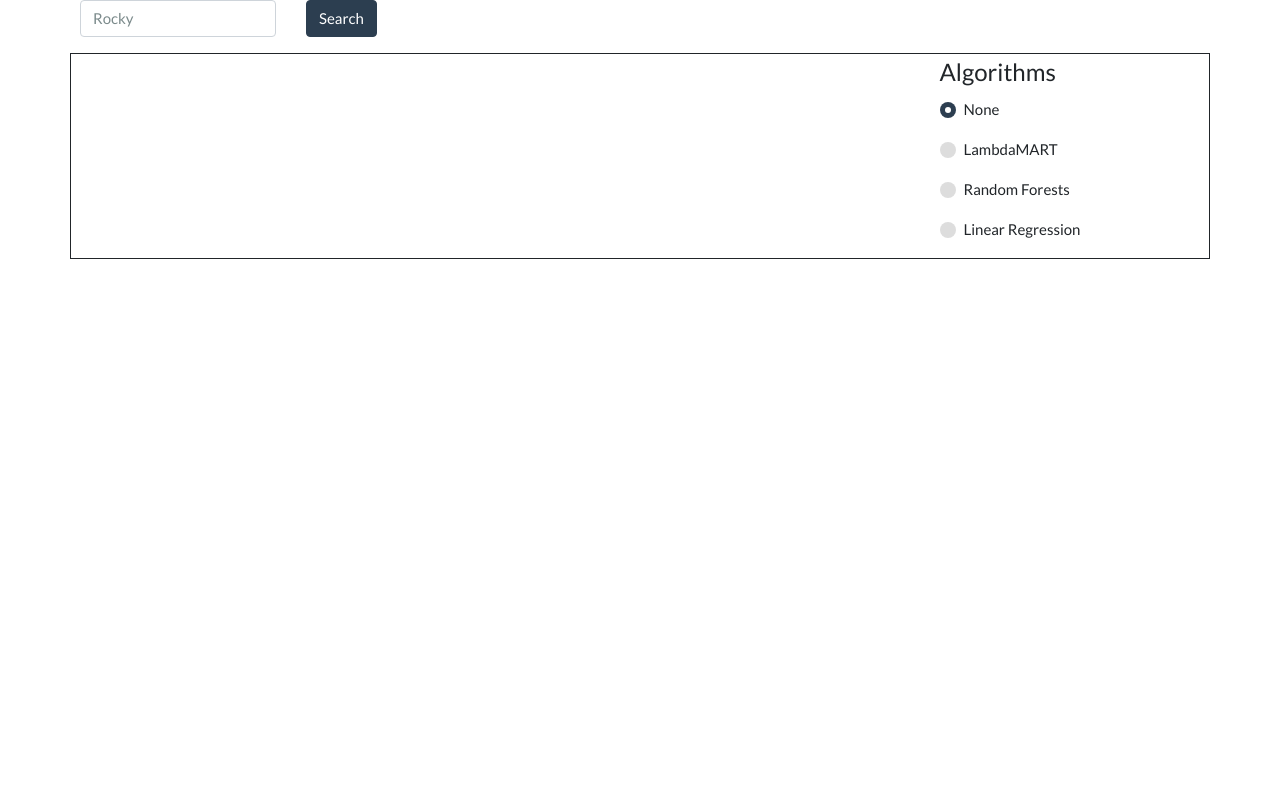
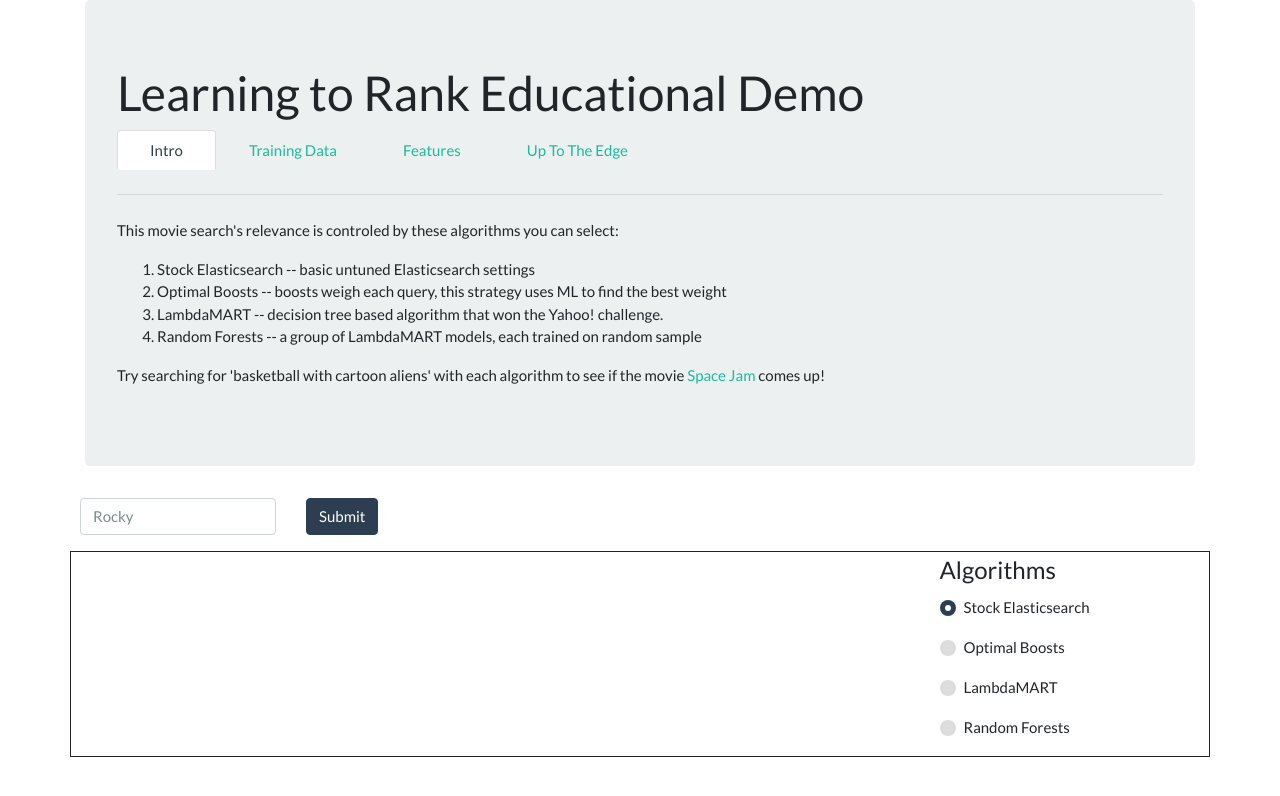
Before and after one commit to o19s/elasticsearch-ltr-demo, a plain HTML site: page index.html in a window 1280 px wide. Drawn offline with nearby package versions, Linux system fonts and the light colour scheme; no server answers; a script that the page names is missing.

Commit message:
Strawman demo text

```diff
--- a/index.html
+++ b/index.html
@@ -7,23 +7,85 @@
 <script src="https://ajax.googleapis.com/ajax/libs/jquery/3.2.1/jquery.min.js"></script>
 <script src="https://cdnjs.cloudflare.com/ajax/libs/handlebars.js/4.0.10/handlebars.min.js"></script>
 <script src="https://cdnjs.cloudflare.com/ajax/libs/mustache.js/2.3.0/mustache.js"></script>
+<script src="https://cdnjs.cloudflare.com/ajax/libs/tether/1.4.0/js/tether.min.js" integrity="sha384-DztdAPBWPRXSA/3eYEEUWrWCy7G5KFbe8fFjk5JAIxUYHKkDx6Qin1DkWx51bBrb" crossorigin="anonymous"></script>
+<script src="https://maxcdn.bootstrapcdn.com/bootstrap/4.0.0-alpha.6/js/bootstrap.min.js" integrity="sha384-vBWWzlZJ8ea9aCX4pEW3rVHjgjt7zpkNpZk+02D9phzyeVkE+jo0ieGizqPLForn" crossorigin="anonymous"></script>
 
 <!-- Latest compiled and minified CSS -->
 <link rel="stylesheet" href="https://maxcdn.bootstrapcdn.com/bootstrap/4.0.0-beta.2/css/bootstrap.min.css"
       integrity="sha384-PsH8R72JQ3SOdhVi3uxftmaW6Vc51MKb0q5P2rRUpPvrszuE4W1povHYgTpBfshb" crossorigin="anonymous">
 <link rel="stylesheet" href="css/flatly.css">
 
+
 <div class="container">
-    <form>
+	<div class="jumbotron">
+		<h1>Learning to Rank Educational Demo</h1>
+
+          <ul class="nav nav-tabs">
+            <li class="nav-item">
+              <a class="nav-link active" data-toggle="tab" role="tab" href="#welcome">Intro</a>
+            </li>
+            <li class="nav-item">
+              <a class="nav-link" data-toggle="tab" role="tab" href="#training">Training Data</a>
+            </li>
+            <li class="nav-item">
+              <a class="nav-link" data-toggle="tab" role="tab" href="#features">Features</a>
+            </li>
+            <li class="nav-item">
+              <a class="nav-link" data-toggle="tab" role="tab" href="#boundaries">Up To The Edge</a>
+            </li>
+          </ul>
+        <hr class="my-4">
+
+          <!-- Tab panes -->
+          <div class="tab-content">
+            <div class="tab-pane active" id="welcome" role="tabpanel">
+              <p>This movie search's relevance is controled by these algorithms you can select:</p>
+                <ol>
+                  <li>Stock Elasticsearch -- basic untuned Elasticsearch settings</li>
+                  <li>Optimal Boosts -- boosts weigh each query, this strategy uses ML to find the best weight</li>
+                  <li>LambdaMART -- decision tree based algorithm that won the Yahoo! challenge.</li>
+                  <li>Random Forests -- a group of LambdaMART models, each trained on random sample</li>
+                </ol>
+              <p>Try searching for 'basketball with cartoon aliens' with each algorithm to see if the movie <a href="https://www.warnerbros.com/archive/spacejam/movie/jam.htm">Space Jam</a> comes up!</p>
+            </div>
+            <div class="tab-pane" id="training" role="tabpanel">
+              <p>LTR works by finding patterns in the training data you've provided.</p>
+              <p>We hand-created training data, focusing on: <em>title searches</em> (ie "rambo"), <em>tip of the tongue searches</em> ("stuck on mars" or "basketball cartoon aliens"), and <em>category searches</em> ("spaceship movies").
+              </p>
+              <p>With search, each use case -- often each keyword! -- has its own unique, nuanced ranking requirements. With enough training data, models can pick up on nuance hand-tuned solutions have.</p>
+              <p>The key though is "enough training data" -- <a target="_blank" href="https://github.com/o19s/Elasticsearch_LTR_demo/blob/master/train/movie_judgments.txt">Inspect our training data</a>. Do we have enough? Try some searches out with the different algorithms, tell us what you think! </p>
+            </div>
+            <div class="tab-pane" id="features" role="tabpanel">
+              <p>LTR uses the scores of Elasticsearch or Solr queries to make decisions. Training data defines the "ideal". LTR tries to approach the ideal using the provided features (see <a href="https://github.com/o19s/Elasticsearch_LTR_demo/blob/master/train">our features, 1..n.json</a>)</p>
+
+              <p>Adding/creating new features can improve relevance. "Rambo" is one oddball query. Oddly, the movie titled "Rambo" isn't the most relevant result. Instead "First Blood" should be ranked highest. It came first in the series. New features such as a movies "order" in a series would be needed to help LTR make the right decision</p>
+
+              <p>Unfortunately, quite often: <a href="https://en.wikipedia.org/wiki/Curse_of_dimensionality">more features - more problems!</a>. LTR can use new features to fix our "Rambo" query, but you need rich amounts of training data to show it the pattern. Further: you need enough negative examples -- places the pattern doesn't apply -- to avoid the feature being used incorrectly. </p>
+
+            </div>
+            <div class="tab-pane" id="boundaries" role="tabpanel">
+              <p>Some cases would require so much training data that most orgs would be better solving the problem the 'old fashioned' way.</p>
+              <p>Consider the cases of 'world war 2' vs 'world war 1'. The phrase "world war" occurs in both. Both "world" and "war" are themselves not very discriminating terms. Yet clearly most movies are about the first world war, and not the second, and vice versa.</p>
+              <p>With enough training examples and counter examples, LTR could learn direct phrase matching matters overwhelmingly in this case. But sometimes you just know your domain, and need to take the direct approach. </p>
+              <p>Here, traditional feature work may <i>reduce</i> the work LTR needs to do. What if we recognized world war 2 as an <a href="http://opensourceconnections.com/blog/2016/12/02/solr-elasticsearch-synonyms-better-patterns-keyphrases/">idiomatic phrase</a>, turning it into the token world_war_2? </p>
+
+              </ul>
+
+            </div>
+          </div>
+
+
+	</div>
+
+    <form onsubmit='getResults(document.getElementById("inputSearch").value); return false' >
         <div class="form-row align-items-center">
 
-            <div class="form-group row">
+            <div  class="form-group row">
                 <div class="col-auto">
-                    <input type="search" class="form-control" id="inputSearch" value="Rocky">
+                    <input type="search" name="search" class="form-control" id="inputSearch" value="Rocky">
                 </div>
                 <div class="col-auto">
-                    <a class="btn btn-primary" href="#"
-                       onclick='getResults(document.getElementById("inputSearch").value);' role="button">Search</a>
+                  <input type="submit" name="submit" class="btn btn-primary">
                 </div>
             </div>
         </div>
@@ -41,7 +103,15 @@
                                onclick='getResults(document.getElementById("inputSearch").value);'
                                 checked="true">
                         <span class="custom-control-indicator"></span>
-                        <span class="custom-control-description">None</span>
+                        <span class="custom-control-description">Stock Elasticsearch</span>
+                    </label>
+                </div>
+                <div class="form-check">
+                    <label class="custom-control custom-radio">
+                        <input id="test_9" name="radio" type="radio" class="custom-control-input"
+                               onclick='getResults(document.getElementById("inputSearch").value);'>
+                        <span class="custom-control-indicator"></span>
+                        <span class="custom-control-description">Optimal Boosts</span>
                     </label>
                 </div>
                 <div class="form-check">
@@ -58,14 +128,6 @@
                                onclick='getResults(document.getElementById("inputSearch").value);'>
                         <span class="custom-control-indicator"></span>
                         <span class="custom-control-description">Random Forests</span>
-                    </label>
-                </div>
-                <div class="form-check">
-                    <label class="custom-control custom-radio">
-                        <input id="test_9" name="radio" type="radio" class="custom-control-input"
-                               onclick='getResults(document.getElementById("inputSearch").value);'>
-                        <span class="custom-control-indicator"></span>
-                        <span class="custom-control-description">Linear Regression</span>
                     </label>
                 </div>
             </fieldset>
@@ -175,7 +237,7 @@
             "query": {
               "multi_match": {
                 "query": search,
-                "fields": ["title", "overview", "tagline"],
+                "fields": ["text_all.en"],
                 "type": "cross_fields"
               }
             },
```
